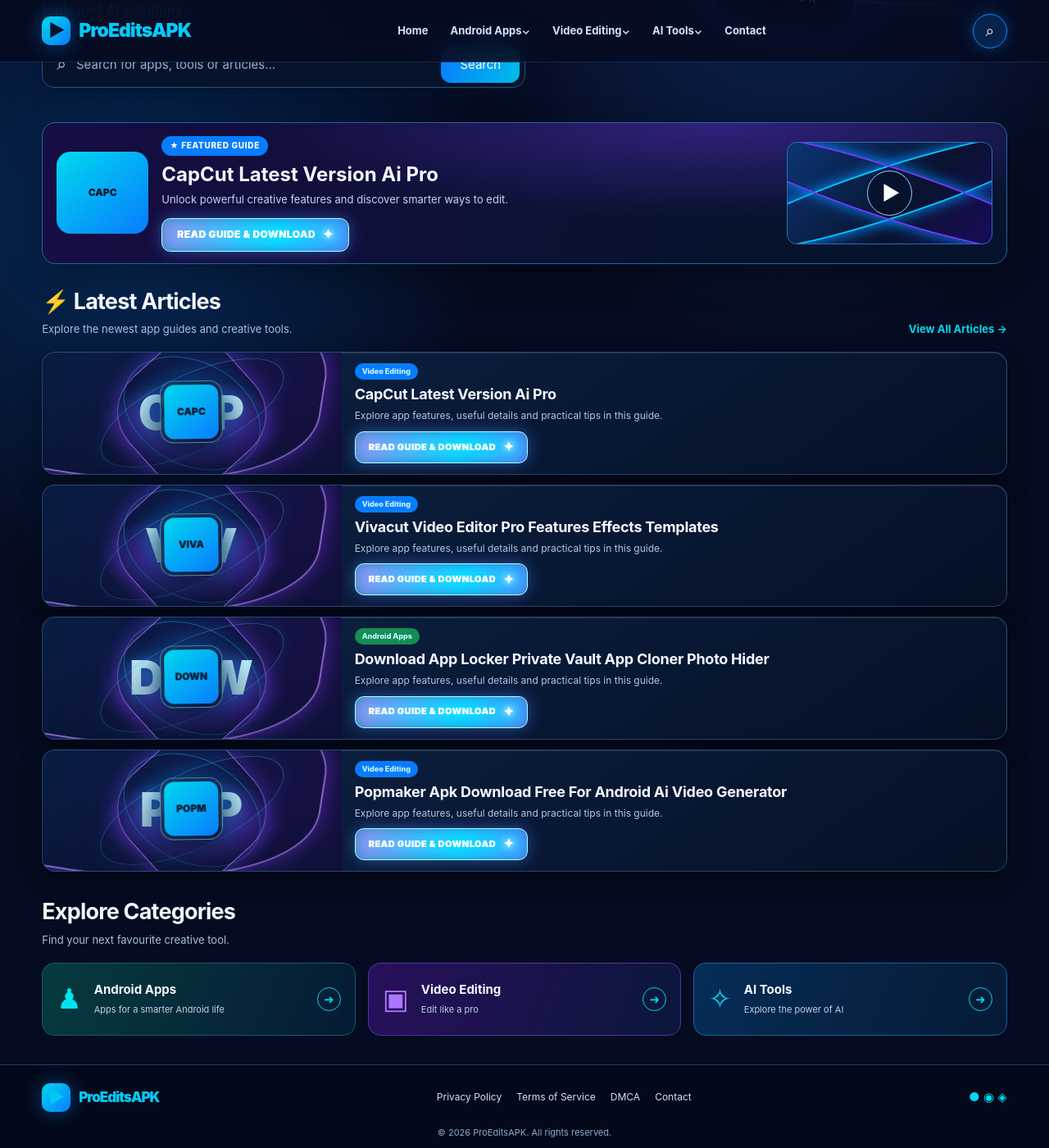
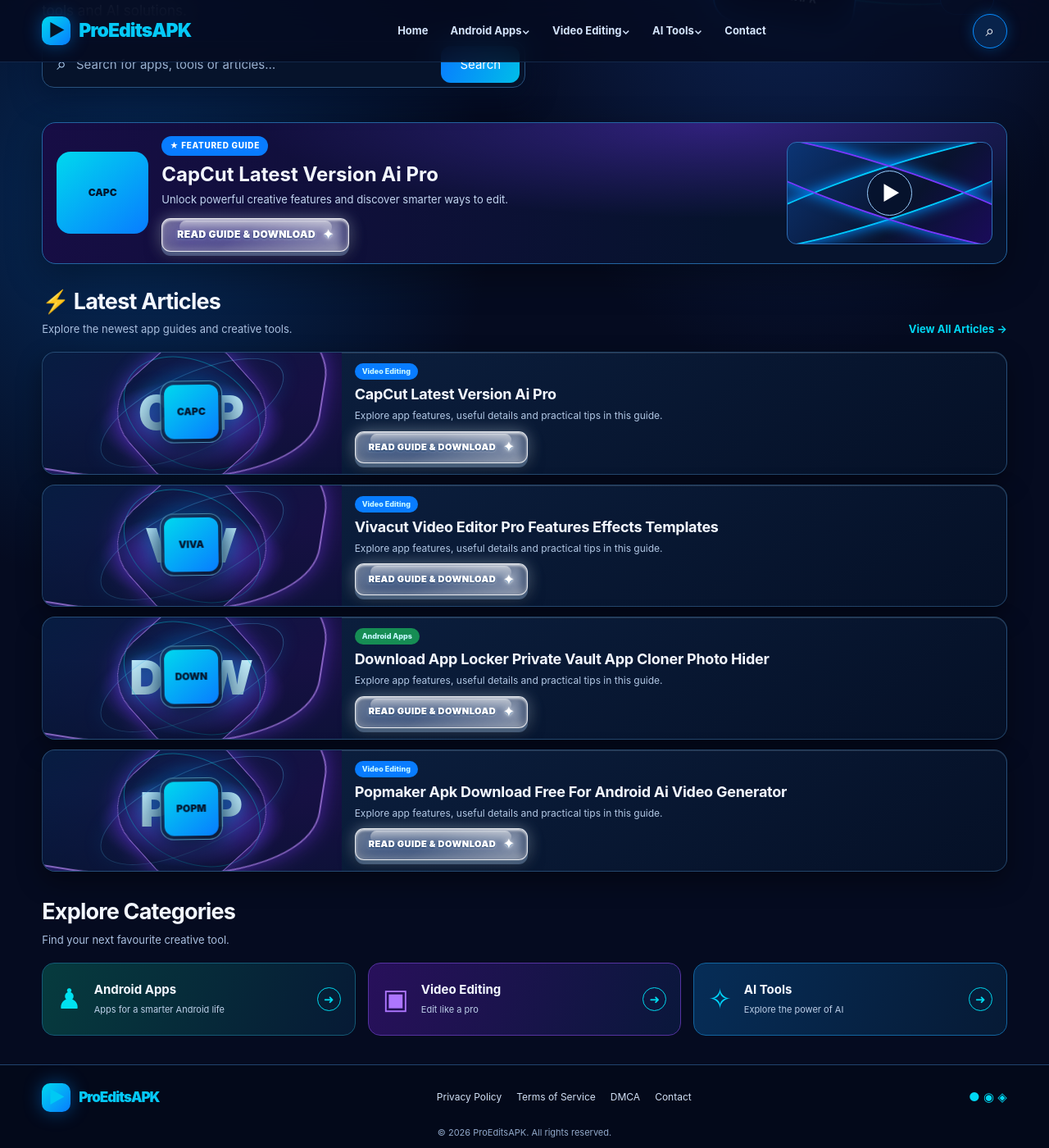
Before and after one commit to haseebaslam091-afk/proeditsapk, a Jekyll site: the page index.html, which Jekyll copies as it is, in a window 1280 px wide and 1400 px high, scrolled down 444 px. Shown: the whole window at 82% size. Built offline with Jekyll 4.4.1, drawn with Linux system fonts in a browser that asks for light colours.

Commit message:
Change animated CTA to white crystal glass 3D

```diff
--- a/index.html
+++ b/index.html
@@ -142,7 +142,39 @@
 @keyframes singleCtaPulse{0%,100%{filter:brightness(1)}50%{filter:brightness(1.28)}}
 .feature-actions .single-cta{font-size:12px;min-height:41px;padding:10px 18px}
 @media(max-width:650px){.post-actions{gap:0}.post-action.single-cta{min-height:32px;padding:7px 10px;font-size:9px;letter-spacing:.2px}}
-@media(prefers-reduced-motion:reduce){.post-action.single-cta,.post-action.single-cta:before{animation:none}}</style>
+@media(prefers-reduced-motion:reduce){.post-action.single-cta,.post-action.single-cta:before{animation:none}}
+/* White crystal liquid-glass 3D CTA */
+.post-action.single-cta{
+ color:#fff;
+ background:linear-gradient(145deg,rgba(255,255,255,.30),rgba(220,240,255,.13) 42%,rgba(255,255,255,.20));
+ border:1px solid rgba(255,255,255,.88);
+ -webkit-backdrop-filter:blur(16px) saturate(175%);
+ backdrop-filter:blur(16px) saturate(175%);
+ box-shadow:inset 0 2px 3px rgba(255,255,255,.72),inset 0 -3px 7px rgba(160,205,255,.22),0 5px 0 rgba(155,190,225,.25),0 9px 22px rgba(0,0,0,.28),0 0 20px rgba(225,245,255,.30);
+ text-shadow:0 1px 3px rgba(0,20,45,.8);
+}
+.post-action.single-cta:before{
+ background:linear-gradient(110deg,rgba(255,255,255,.08),rgba(255,255,255,.82),rgba(210,235,255,.18),rgba(255,255,255,.68));
+ background-size:250% 100%;
+ filter:blur(5px);
+ opacity:.58;
+}
+.post-action.single-cta:after{
+ content:"";
+ position:absolute;
+ left:9%;right:9%;top:2px;height:42%;
+ border-radius:99px;
+ background:linear-gradient(180deg,rgba(255,255,255,.55),rgba(255,255,255,0));
+ pointer-events:none;
+ z-index:-1;
+}
+.post-action.single-cta span{color:#fff;text-shadow:0 0 8px #fff,0 1px 3px #31506e}
+.post-action.single-cta:hover{
+ border-color:#fff;
+ box-shadow:inset 0 2px 4px rgba(255,255,255,.8),inset 0 -3px 8px rgba(180,220,255,.28),0 6px 0 rgba(155,190,225,.3),0 12px 28px rgba(0,0,0,.32),0 0 28px rgba(235,250,255,.65);
+}
+
+</style>
 </head>
 <body>
 <header class="topbar"><div class="wrap nav"><a class="brand" href="/" aria-label="ProEditsAPK home"><span class="brandmark">▶</span><span>ProEdits<span>APK</span></span></a><nav class="navlinks" id="navlinks" aria-label="Main navigation"><a href="/">Home</a><a href="#categories">Android Apps⌄</a><a href="#categories">Video Editing⌄</a><a href="#categories">AI Tools⌄</a><a href="/contact.html">Contact</a></nav><div style="display:flex;align-items:center;gap:14px"><a class="navsearch" href="#search" aria-label="Search">⌕</a><button class="menu" id="menu" aria-label="Open navigation" aria-expanded="false">☰</button></div></div></header>
```
